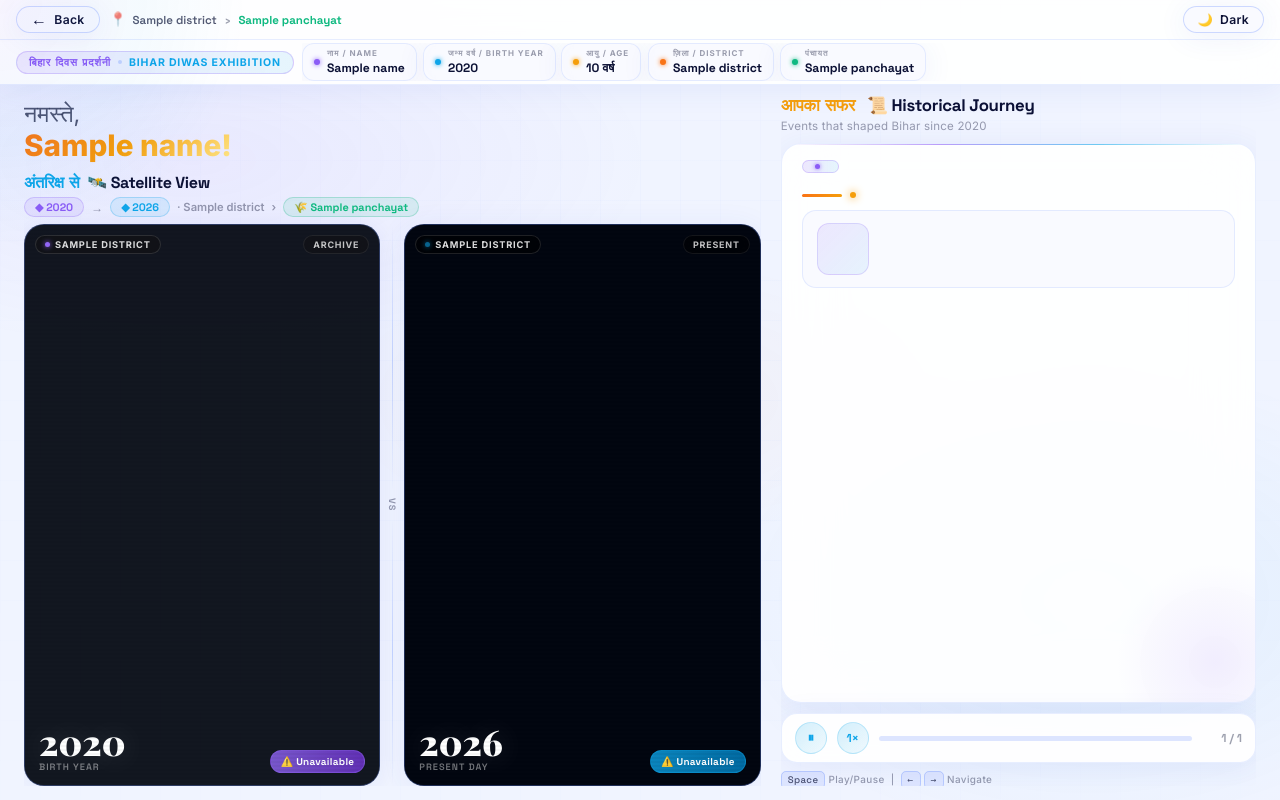
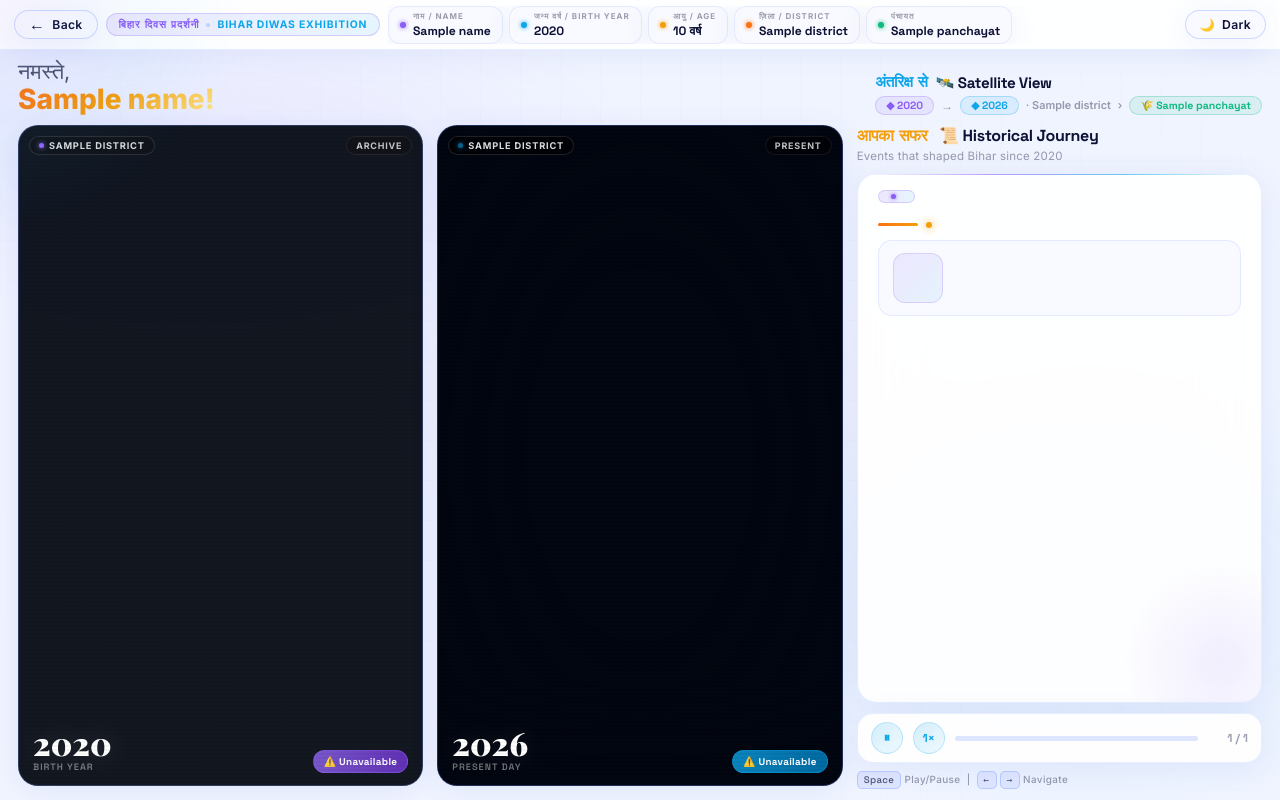
Before and after one commit to mihirisro17/bihar_day, a Flask app: template templates/result.html in a window 1280 px wide. Run offline with Flask 3, Linux system fonts and the light colour scheme; the template is opened without the code that fills it: most values are stand-ins (such as "Sample title", 1, 10 or a date in 2020); data that the repository does not hold is empty; some web fonts are replaced.

Commit message:
layout changes

```diff
--- a/templates/result.html
+++ b/templates/result.html
@@ -44,8 +44,7 @@
       --shadow: 0 4px 30px rgba(0, 0, 10, 0.6);
       --radius: 20px;
       --radius-sm: 12px;
-      --topbar-h: 84px;
-      /* row1(40) + row2(44) */
+      --bar-h: 50px;
     }
 
     html[data-theme="light"] {
@@ -120,51 +119,33 @@
       transition: width .4s, height .4s;
     }
 
-    /* ═══════════════════════════════════════
-   TOP BAR — 2 rows
-   Row 1: Back | Breadcrumb | Dark
-   Row 2: Welcome tag | Chips
-═══════════════════════════════════════ */
+    /* ═══════════════════════════════════
+   TOP BAR — SINGLE ROW
+   [Back] [Tag] [chips…] [Dark]
+═══════════════════════════════════ */
     #topInfoBar {
       position: fixed;
       top: 0;
       left: 0;
       right: 0;
       z-index: 200;
-      display: flex;
-      flex-direction: column;
+      height: var(--bar-h);
+      display: flex;
+      align-items: center;
+      gap: 8px;
+      padding: 0 14px;
       background: var(--card);
       backdrop-filter: blur(24px);
       border-bottom: 1px solid var(--border);
       box-shadow: var(--shadow);
     }
 
-    /* ── Row 1: Back · Breadcrumb · Dark ── */
-    #topRow1 {
-      display: flex;
-      align-items: center;
-      gap: 10px;
-      padding: 6px 16px;
-      height: 40px;
-      border-bottom: 1px solid var(--border);
-    }
-
-    /* ── Row 2: Tag · Chips ── */
-    #topRow2 {
-      display: flex;
-      align-items: center;
-      gap: 8px;
-      padding: 4px 16px;
-      height: 44px;
-      overflow: hidden;
-    }
-
-    /* ── Shared button style ── */
+    /* Shared button style */
     .top-btn {
       display: inline-flex;
       align-items: center;
       gap: 7px;
-      padding: 5px 14px;
+      padding: 6px 14px;
       border-radius: 50px;
       background: var(--card2);
       border: 1px solid var(--border2);
@@ -188,42 +169,7 @@
       transform: translateY(-1px);
     }
 
-    /* Breadcrumb fills middle of row 1 */
-    #topRow1 .location-bc {
-      flex: 1;
-      min-width: 0;
-      display: inline-flex;
-      align-items: center;
-      gap: 6px;
-      font-size: .72rem;
-      font-weight: 600;
-      color: var(--txt2);
-      font-family: 'Space Grotesk', sans-serif;
-      overflow: hidden;
-      white-space: nowrap;
-      text-overflow: ellipsis;
-    }
-
-    #topRow1 .location-bc .bc-item {
-      color: var(--txt2);
-    }
-
-    #topRow1 .location-bc .bc-item.active {
-      color: var(--green);
-      font-weight: 800;
-    }
-
-    #topRow1 .location-bc .bc-sep {
-      color: var(--txt3);
-      margin: 0 2px;
-    }
-
-    #topRow1 .location-bc .bc-icon {
-      font-size: .85rem;
-      flex-shrink: 0;
-    }
-
-    /* Welcome tag in row 2 */
+    /* Welcome tag */
     .welcome-tag {
       flex-shrink: 0;
       display: inline-flex;
@@ -233,7 +179,7 @@
       border-radius: 50px;
       background: linear-gradient(90deg, rgba(139, 92, 246, 0.12), rgba(14, 165, 233, 0.1));
       border: 1px solid rgba(139, 92, 246, 0.25);
-      font-size: .66rem;
+      font-size: .65rem;
       font-weight: 700;
       letter-spacing: .8px;
       text-transform: uppercase;
@@ -365,53 +311,51 @@
       font-family: 'Space Grotesk', sans-serif;
     }
 
-    /* ═══════════════════════════════════════
-   PAGE GRID — fills viewport below top bar
-   Left col (~60%): hero + satellite
-   Right col (~40%): timeline
-═══════════════════════════════════════ */
+    /* theme toggle at far right */
+    .theme-toggle {
+      margin-left: auto;
+      flex-shrink: 0;
+    }
+
+    /* ═══════════════════════════════════
+   PAGE — flex column below top bar
+═══════════════════════════════════ */
     #page {
       position: relative;
       z-index: 10;
       width: 100%;
       height: 100%;
-      display: grid;
-      grid-template-columns: 1.55fr 1fr;
-      gap: 20px;
-      padding: calc(var(--topbar-h) + 10px) 24px 14px 24px;
-    }
-
-    .left-column {
       display: flex;
       flex-direction: column;
       gap: 10px;
-      height: 100%;
-      min-height: 0;
+      padding: calc(var(--bar-h) + 10px) 18px 14px;
       overflow: hidden;
     }
 
-    .right-column {
-      display: flex;
-      flex-direction: column;
-      height: 100%;
-      min-height: 0;
-      overflow: hidden;
-    }
-
-    /* ═══ HERO — compact greeting only ═══ */
+    /* ── Top meta row: hero left + sat header right ── */
+    .page-top {
+      flex-shrink: 0;
+      display: flex;
+      align-items: flex-end;
+      justify-content: space-between;
+      gap: 20px;
+    }
+
+    /* Hero — compact greeting */
     .hero-section {
       flex-shrink: 0;
     }
 
     .hero-name {
-      font-size: 1.85rem;
-      line-height: 1.15;
+      font-size: 1.75rem;
+      line-height: 1.1;
     }
 
     .hero-name .namaste {
-      font-size: 1.45rem;
+      font-size: 1.35rem;
       color: var(--txt2);
       font-weight: 400;
+      display: block;
     }
 
     .hero-name .name-val {
@@ -422,34 +366,13 @@
       font-weight: 800;
     }
 
-    @keyframes fadeSlideUp {
-      from {
-        opacity: 0;
-        transform: translateY(16px)
-      }
-
-      to {
-        opacity: 1;
-        transform: translateY(0)
-      }
-    }
-
-    /* ═══ SATELLITE SECTION ═══ */
-    .sat-section {
-      flex: 1 1 0;
-      min-height: 0;
-      display: flex;
-      flex-direction: column;
-      gap: 7px;
-      animation: fadeSlideUp .8s cubic-bezier(.22, 1, .36, 1) .2s both;
-    }
-
+    /* Sat header — center-right of page-top */
     .sat-header-wrap {
       flex-shrink: 0;
     }
 
     .sat-header-title {
-      font-size: 1rem;
+      font-size: .95rem;
       font-weight: 800;
       color: var(--txt1);
       display: flex;
@@ -478,7 +401,7 @@
       gap: 4px;
       padding: 2px 10px;
       border-radius: 20px;
-      font-size: .68rem;
+      font-size: .66rem;
       font-weight: 700;
       font-family: 'Space Grotesk', sans-serif;
     }
@@ -507,7 +430,7 @@
     }
 
     .sat-pill-dist {
-      font-size: .7rem;
+      font-size: .68rem;
       color: var(--txt3);
       font-weight: 600;
     }
@@ -544,18 +467,30 @@
       color: var(--teal);
     }
 
-    /* ── Satellite grid: birth | divider | now ── */
-    .sat-grid {
+    /* ═══════════════════════════════════
+   CARDS ROW — 3 EQUAL COLUMNS
+   [Birth Sat] [Present Sat] [Journey]
+═══════════════════════════════════ */
+    .cards-row {
       flex: 1 1 0;
       min-height: 0;
       display: grid;
-      grid-template-columns: 1fr 24px 1fr;
-      grid-template-rows: 1fr;
+      grid-template-columns: 1fr 1fr 1fr;
+      gap: 14px;
+    }
+
+    /* Each column wrapper */
+    .card-col {
+      display: flex;
+      flex-direction: column;
+      min-height: 0;
       gap: 0;
     }
 
     /* ═══ SAT CARD ═══ */
     .sat-card {
+      flex: 1 1 0;
+      min-height: 0;
       position: relative;
       border-radius: var(--radius);
       overflow: hidden;
@@ -960,7 +895,7 @@
 
     .sat-label-year {
       font-family: 'Playfair Display', serif;
-      font-size: 2.2rem;
+      font-size: 2rem;
       font-weight: 900;
       color: #fff;
       line-height: 1;
@@ -997,44 +932,17 @@
       border: 1px solid rgba(14, 165, 233, .4);
     }
 
-    /* Divider */
-    .sat-divider {
+    /* ═══ TIMELINE COLUMN ═══ */
+    .tl-col {
       display: flex;
       flex-direction: column;
-      align-items: center;
-      justify-content: center;
-      gap: 6px;
-      width: 24px;
-      flex-shrink: 0;
-    }
-
-    .sat-div-line {
-      flex: 1;
-      width: 1px;
-      background: linear-gradient(to bottom, transparent, var(--border2), transparent);
-    }
-
-    .sat-div-label {
-      font-size: .58rem;
-      font-weight: 800;
-      color: var(--txt3);
-      letter-spacing: 1px;
-      writing-mode: vertical-lr;
-      text-transform: uppercase;
-      font-family: 'Space Grotesk', sans-serif;
-    }
-
-    /* ═══ TIMELINE ═══ */
-    .tl-section {
       flex: 1 1 0;
       min-height: 0;
-      display: flex;
-      flex-direction: column;
       gap: 10px;
     }
 
     .section-header h2 {
-      font-size: 1.05rem;
+      font-size: 1rem;
       font-weight: 800;
       color: var(--txt1);
       display: flex;
@@ -1142,7 +1051,7 @@
 
     .tl-year {
       font-family: 'Playfair Display', serif;
-      font-size: 2.6rem;
+      font-size: 2.5rem;
       font-weight: 900;
       line-height: .95;
       letter-spacing: -1px;
@@ -1204,8 +1113,8 @@
 
     .tl-icon-wrap {
       flex-shrink: 0;
-      width: 52px;
-      height: 52px;
+      width: 50px;
+      height: 50px;
       display: flex;
       align-items: center;
       justify-content: center;
@@ -1222,7 +1131,7 @@
     }
 
     .tl-title {
-      font-size: .95rem;
+      font-size: .92rem;
       font-weight: 600;
       line-height: 1.5;
       color: var(--txt1);
@@ -1538,39 +1406,19 @@
 <body>
   <div id="mouseGlow"></div>
 
-  <!-- ══ TOP BAR ══ -->
+  <!-- ══ SINGLE ROW TOP BAR ══ -->
   <div id="topInfoBar">
 
-    <!-- Row 1: Back | Breadcrumb | Dark -->
-    <div id="topRow1">
     <a href="/" class="top-btn back-btn">
       <span style="font-size:1rem;line-height:.8;">←</span> Back
     </a>
-      <div class="location-bc">
-        <span class="bc-icon">📍</span>
-        <span class="bc-item">{{ district }}</span>
-        {% if block %}
-        <span class="bc-sep">›</span>
-        <span class="bc-item">{{ block }}</span>
-        {% endif %}
-        {% if panchayat %}
-        <span class="bc-sep">›</span>
-        <span class="bc-item active">{{ panchayat }}</span>
-        {% endif %}
-      </div>
-      <div class="top-btn theme-toggle" onclick="toggleTheme()">
-        <span id="themeIcon">🌙</span>
-        <span id="themeText">Dark</span>
-      </div>
-    </div>
-
-    <!-- Row 2: Tag | Chips -->
-    <div id="topRow2">
+
     <div class="welcome-tag">
       <span class="tag-hindi">बिहार दिवस प्रदर्शनी</span>
       <span class="tag-dot"></span>
       <span class="tag-en">Bihar Diwas Exhibition</span>
     </div>
+
     <div class="info-chips">
       <div class="info-chip">
         <div class="chip-dot"></div>
@@ -1619,23 +1467,26 @@
       </div>
       {% endif %}
     </div>
+
+    <div class="top-btn theme-toggle" onclick="toggleTheme()">
+      <span id="themeIcon">🌙</span>
+      <span id="themeText">Dark</span>
     </div>
 
   </div><!-- /topInfoBar -->
 
+  <!-- ══ PAGE ══ -->
   <div id="page">
 
-    <!-- ══ LEFT: Hero + Satellite ══ -->
-    <div class="left-column">
-
+    <!-- Top meta row: hero + sat header -->
+    <div class="page-top">
       <section class="hero-section">
         <div class="hero-name">
-          <span class="namaste">नमस्ते,</span><br>
+          <span class="namaste">नमस्ते,</span>
           <span class="name-val">{{ name }}!</span>
         </div>
       </section>
 
-      <section class="sat-section">
       <div class="sat-header-wrap">
         <div class="sat-header-title">
           <span class="sh-hindi">अंतरिक्ष से</span> 🛰️ Satellite View
@@ -1662,10 +1513,13 @@
         </div>
         {% endif %}
       </div>
-
-        <div class="sat-grid">
-
-          <!-- Birth Card -->
+    </div>
+
+    <!-- ══ 3 EQUAL COLUMNS ══ -->
+    <div class="cards-row">
+
+      <!-- Col 1: Birth Year Satellite -->
+      <div class="card-col">
         <div class="sat-card birth-card">
           <div class="sat-skeleton" id="birthSkeleton">
             <div class="sk-orbit">
@@ -1706,15 +1560,10 @@
             <div class="sat-src" id="birthSrc">📡 Loading…</div>
           </div>
         </div>
-
-          <!-- Divider -->
-          <div class="sat-divider">
-            <div class="sat-div-line"></div>
-            <div class="sat-div-label">vs</div>
-            <div class="sat-div-line"></div>
-          </div>
-
-          <!-- Present Card -->
+      </div>
+
+      <!-- Col 2: Present Satellite -->
+      <div class="card-col">
         <div class="sat-card now-card">
           <div class="sat-skeleton" id="currentSkeleton">
             <div class="sk-orbit">
@@ -1755,15 +1604,11 @@
             <div class="sat-src" id="currentSrc">📡 Loading…</div>
           </div>
         </div>
-
-        </div><!-- /sat-grid -->
-      </section>
-
-    </div><!-- /left-column -->
-
-    <!-- ══ RIGHT: Timeline ══ -->
-    <div class="right-column">
-      <section class="tl-section">
+      </div>
+
+      <!-- Col 3: Historical Journey -->
+      <div class="card-col">
+        <div class="tl-col">
           <div class="section-header">
             <h2><span class="sh-hindi">आपका सफर</span> &nbsp;📜 Historical Journey</h2>
             <p>Events that shaped Bihar since {{ birth_year }}</p>
```
Also changed, not shown: other parts of templates/result.html (+40 -76 lines). Lines whose indentation alone changed are shown as unchanged.
